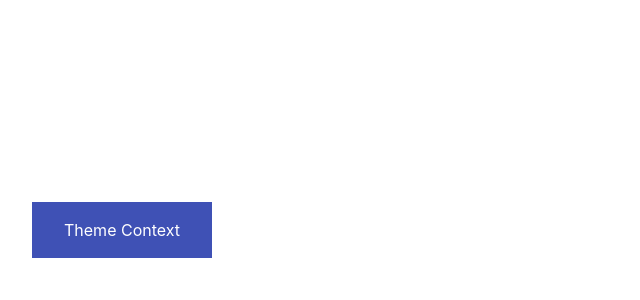
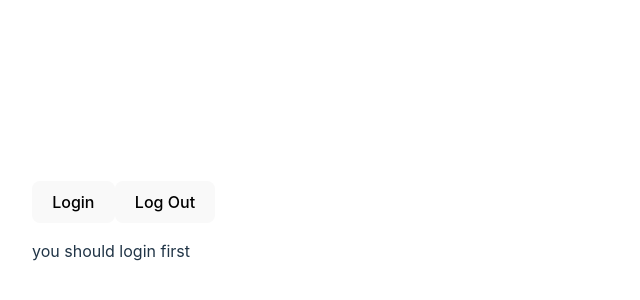
Before and after one commit to itarek99/react_typescript, a React (Vite) app: page / in a window 1280 px wide. Shown: the part 170-470 px from the top of the page, without its empty margins (0-640 px from the left). Built offline with nearby package versions, Linux system fonts and the light colour scheme.

Commit message:
useContext with future values

```diff
--- a/src/App.tsx
+++ b/src/App.tsx
@@ -1,5 +1,5 @@
-import Box from "./components/context/Box";
-import ThemeContextProvider from "./components/context/ThemeContext";
+import User from "./components/context/User";
+import UserContextProvider from "./components/context/UserContext";
 
 const App = () => {
   const superHeros = [
@@ -18,9 +18,9 @@
   ];
 
   return (
-    <ThemeContextProvider>
-      <Box />
-    </ThemeContextProvider>
+    <UserContextProvider>
+      <User />
+    </UserContextProvider>
   );
 };
 export default App;
--- /dev/null
+++ b/src/components/context/User.tsx
@@ -0,0 +1,28 @@
+import { useContext } from "react";
+import { UserContext } from "./UserContext";
+
+const User = () => {
+  const { user, setUser } = useContext(UserContext);
+
+  const handleLogin = () => {
+    setUser({ name: "Tarek", email: "tarek@gmail.com" });
+  };
+  const handleLogOut = () => {
+    setUser(null);
+  };
+  return (
+    <div>
+      <button onClick={handleLogin}>Login</button>
+      <button onClick={handleLogOut}>Log Out</button>
+      {user ? (
+        <div>
+          <p>User Name: {user?.name}</p>
+          <p>User Email: {user?.email}</p>
+        </div>
+      ) : (
+        <p>you should login first</p>
+      )}
+    </div>
+  );
+};
+export default User;
--- /dev/null
+++ b/src/components/context/UserContext.tsx
@@ -0,0 +1,25 @@
+import { createContext, useState } from "react";
+
+export type AuthUser = {
+  name: string;
+  email: string;
+};
+
+type UserContextProviderProps = {
+  children: React.ReactNode;
+};
+
+type UserContextType = {
+  user: AuthUser | null;
+  setUser: React.Dispatch<React.SetStateAction<AuthUser | null>>;
+};
+
+export const UserContext = createContext({} as UserContextType);
+
+const UserContextProvider = ({ children }: UserContextProviderProps) => {
+  const [user, setUser] = useState<AuthUser | null>(null);
+
+  return <UserContext.Provider value={{ user, setUser }}>{children}</UserContext.Provider>;
+};
+
+export default UserContextProvider;
```
